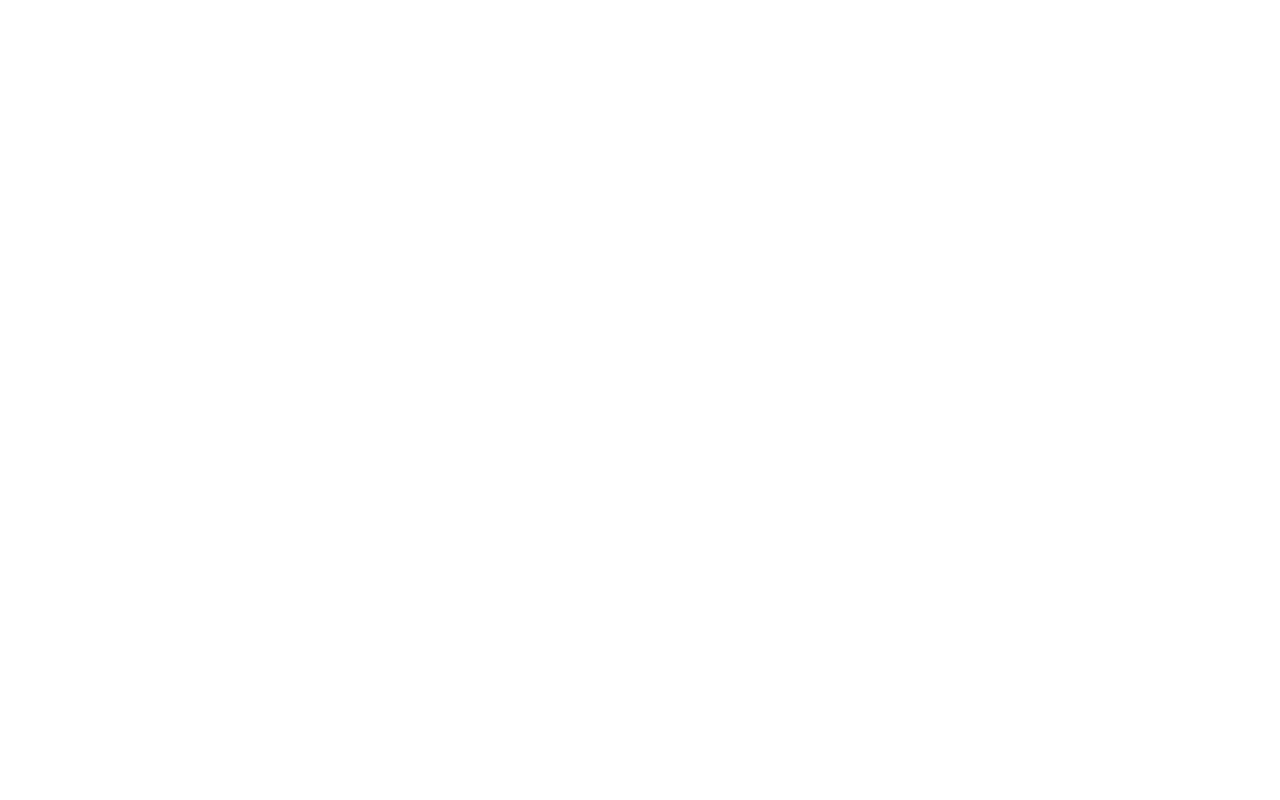
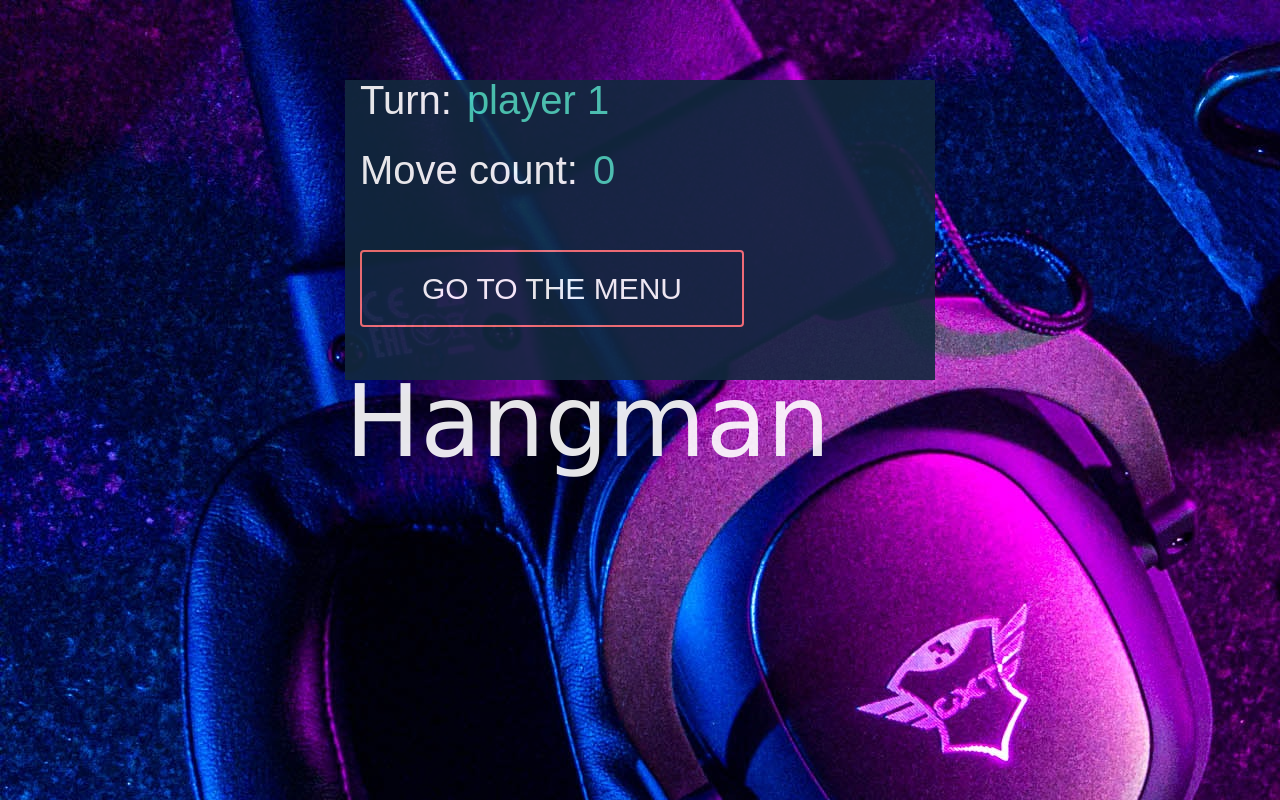
Before and after one commit to LouisGonzalez/DSU-Project-Games-Frontend, a website: page src/html/hangman.html in a window 1280 px wide. Drawn offline with nearby package versions, Linux system fonts and the light colour scheme.

Commit message:
hangman update branch

```diff
--- a/src/css/style_hangman.css
+++ b/src/css/style_hangman.css
@@ -0,0 +1,92 @@
+@import url(https://fonts.googleapis.com/css?family=Roboto:100);
+@import url(https://cdnjs.cloudflare.com/ajax/libs/meyer-reset/2.0/reset.css);
+
+body {
+  background: url("../images/fondo-juegos.jpg");
+  padding: 50px;
+  font-family: "Montserrat", sans-serif;
+  font-size: 16px;
+}
+
+.board {
+  height: 500px;
+  width: 50%;
+  display: flex;
+  flex-direction: row;
+  flex-wrap: wrap;
+  justify-content: space-between;
+  align-content: space-around;
+  text-align: center;
+  opacity: 0.9;
+  background-color: #efefef;
+}
+
+.square {
+  flex-basis: 30%;
+  flex-shrink: 0;
+  padding: 10px 0;
+  background-color: #1abc9c;
+}
+
+.grid {
+  width: 40%;
+  display: grid;
+  grid-template-columns: repeat(3, 1fr);
+  grid-auto-rows: minmax(180px, auto);
+  opacity: 0.9;
+  /*  background-color: #893fb7;*/
+  background-image: url("../images/fondoneon.jpg");
+  background-size: cover;
+}
+
+.grid-item {
+  /*border: 1px solid rgb(176, 32, 154);*/
+  border: 1px solid rgb(45, 146, 196);
+}
+
+.flat-form {
+  background: #12283e; /*tablebg e74c3c #34495e  #88565b ed7271*/
+  opacity: 0.9;
+  margin: 25px auto;
+  width: 50%;
+  height: 300px;
+  position: relative;
+}
+
+.block-container {
+  display: flex;
+  justify-content: center;
+}
+
+.block-form {
+  display: flex;
+  margin: 15px;
+  margin-top: 30px;
+}
+
+.grid .flat-form {
+  display: inline;
+}
+
+h1 {
+  font-size: 40px;
+}
+
+p {
+  margin-left: 15px;
+  font-size: 40px;
+  color: #4ed2b8;
+}
+
+h1,
+h2,
+h3,
+h4,
+h5 {
+  color: #fff;
+}
+
+#title-game {
+  font-size: 100px;
+  font-family: Verdana, Geneva, Tahoma, sans-serif;
+}
--- a/src/html/hangman.html
+++ b/src/html/hangman.html
@@ -15,6 +15,31 @@
       integrity="sha384-Atwg2Pkwv9vp0ygtn1JAojH0nYbwNJLPhwyoVbhoPwBhjQPR5VtM2+xf0Uwh9KtT"
       crossorigin="anonymous"
     ></script>
+    <link rel="stylesheet" href="../css/components/buttons.css" />
+    <link rel="stylesheet" href="../css/style-tictactoe.css" />
   </head>
-  <body></body>
+  <body>
+
+    <div class="flat-form">
+      <form action="">
+        <div class="block-form">
+          <h1>Turn:</h1>
+          <p>player 1</p>
+        </div>
+        <div class="block-form">
+          <h1>Move count:</h1>
+          <p id="countMoves">0</p>
+        </div>
+        <div class="block-form">
+          <a href="../../index.html" class="btn btn3"
+            ><strong>Go to the menu</strong></a
+          >
+        </div>
+      </form>
+      <h1 id="title-game">Hangman</h1>
+    </div>
+  </div>
+  <script src="../js/tictactoe.js"></script>
+
+  </body>
 </html>
```
